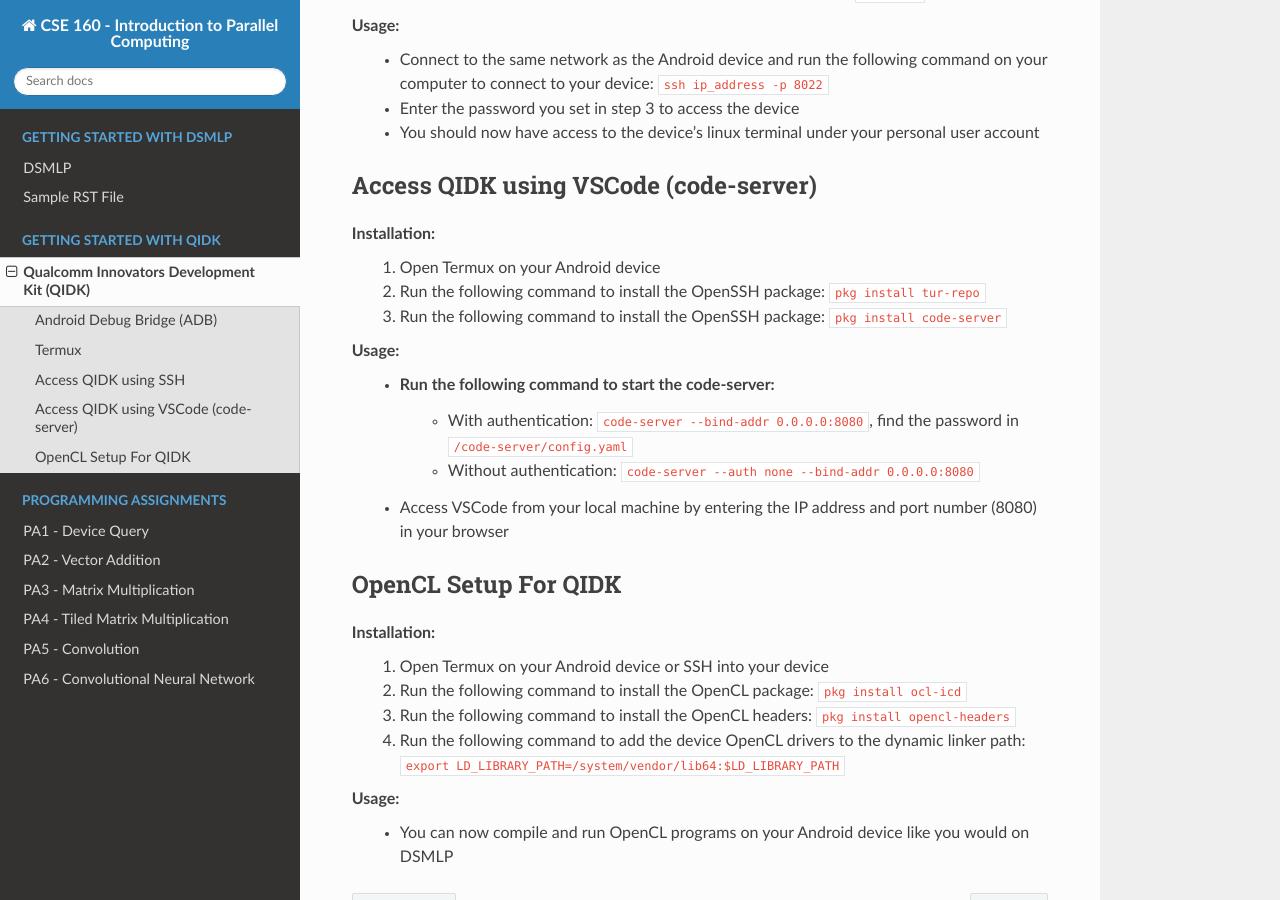
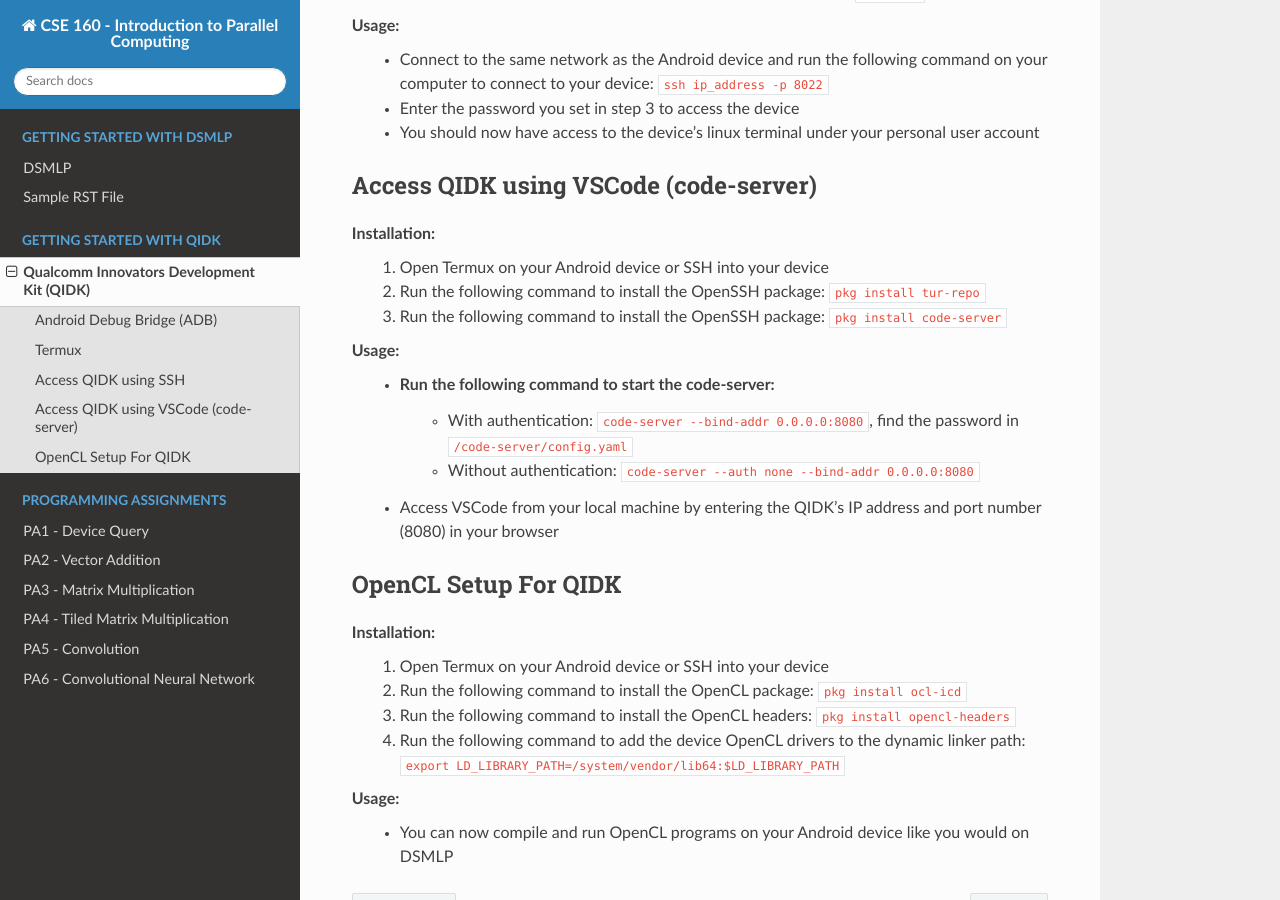
Before and after one commit to KastnerRG/cse160-docs, a Sphinx documentation site: the page built from docs/source/QIDK.rst, in a window 1280 px wide and 900 px high, scrolled down 1016 px. Built offline with Sphinx 7.4.7 and the Read the Docs theme 2.0.0, drawn with Linux system fonts in a browser that asks for light colours; formulas are drawn with MathJax 3.

Commit message:
qidk instructions

```diff
--- a/docs/source/QIDK.rst
+++ b/docs/source/QIDK.rst
@@ -43,7 +43,7 @@
 Access QIDK using VSCode (code-server)
 ^^^^^^^^^^^^^^^^^^^^^^^^^^^^^^^^^^^^^^
 Installation:
-    1. Open Termux on your Android device
+    1. Open Termux on your Android device or SSH into your device
     2. Run the following command to install the OpenSSH package: :code:`pkg install tur-repo`
     3. Run the following command to install the OpenSSH package: :code:`pkg install code-server`
 
@@ -51,7 +51,7 @@
     - Run the following command to start the code-server:
         - With authentication: :code:`code-server --bind-addr 0.0.0.0:8080`, find the password in :code:`/code-server/config.yaml`
         - Without authentication: :code:`code-server --auth none --bind-addr 0.0.0.0:8080`
-    - Access VSCode from your local machine by entering the IP address and port number (8080) in your browser
+    - Access VSCode from your local machine by entering the QIDK's IP address and port number (8080) in your browser
 
 OpenCL Setup For QIDK
 ^^^^^^^^^^^^^^^^^^^^^
```
